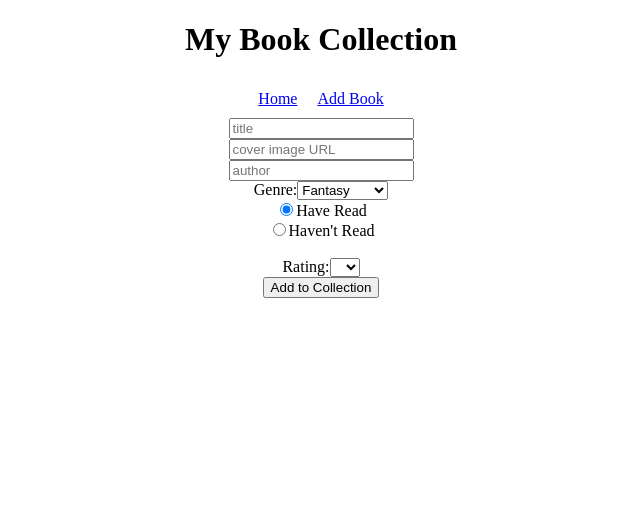
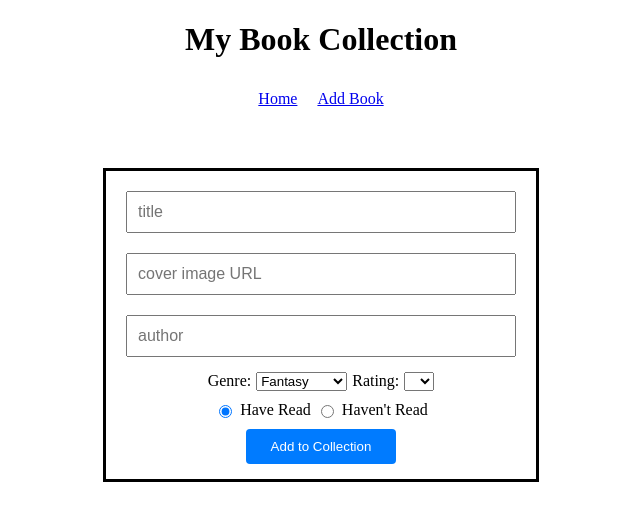
Before and after one commit to jjiang95/phase-2-final-project, a React (Create React App) app: page /new in a window 1280 px wide. Shown: the top 520 px of the page, without its empty margins (319-959 px from the left). Built offline with nearby package versions, Linux system fonts and the light colour scheme.

Commit message:
adds styling to the form and creates outline for README

```diff
--- a/db.json
+++ b/db.json
@@ -53,6 +53,15 @@
       "haveRead": false,
       "author": "James S. A. Corey",
       "id": 6
+    },
+    {
+      "title": "The Magician's Land",
+      "image": "https://m.media-amazon.com/images/I/81mXDRKYYnL._AC_UF1000,1000_QL80_.jpg",
+      "rating": 0,
+      "genre": "fantasy",
+      "haveRead": false,
+      "author": "Lev Grossman",
+      "id": 7
     }
   ]
 }
--- a/public/index.html
+++ b/public/index.html
@@ -2,7 +2,7 @@
 <html lang="en">
   <head>
     <meta charset="utf-8" />
-    <link rel="icon" href="%PUBLIC_URL%/favicon.ico" />
+    <link rel="icon" href="📗" />
     <meta name="viewport" content="width=device-width, initial-scale=1" />
     <meta name="theme-color" content="#000000" />
     <meta
--- a/src/components/AddBook.js
+++ b/src/components/AddBook.js
@@ -55,15 +55,13 @@ function AddBook() {
     }
 
     return (
-        <div>
-            <form onSubmit={handleSubmit}>
-                <input onChange={handleTitleChange} value={title} type="text" name="title" placeholder="title"></input>
-                <br></br>
-                <input onChange={handleImgChange} value={image} type="text" name="image" placeholder="cover image URL"></input>
-                <br></br>
-                <input onChange={handleAuthorChange} value={author} type="text" name="author" placeholder="author"></input>
-                <br></br>
-                <label htmlFor="genre">Genre:</label>
+        <div className="form-container">
+            <form className="form" onSubmit={handleSubmit}>
+                <input className="text-input" onChange={handleTitleChange} value={title} type="text" name="title" placeholder="title"></input>
+                <input className="text-input" onChange={handleImgChange} value={image} type="text" name="image" placeholder="cover image URL"></input>
+                <input className="text-input" onChange={handleAuthorChange} value={author} type="text" name="author" placeholder="author"></input>
+                <div className="genre-rating-container">
+                    <label className="label" htmlFor="genre">Genre:</label>
                     <select onChange={handleGenreChange} name="genre">
                         <option value="fantasy">Fantasy</option>
                         <option value="sci-fi">Sci-Fi</option>
@@ -72,13 +70,7 @@ function AddBook() {
                         <option value="mystery">Mystery</option>
                         <option value="other">Other</option>
                     </select>
-                <br></br>
-                <input onChange={handleHaveRead} value="true" name="have-read" type="radio" checked={haveRead}/>
-                <label>Have Read</label><br></br>
-                <input onChange={handleHaveRead} value="false" name="have-read" type="radio" checked={!haveRead}/>
-                <label>Haven't Read</label><br></br>
-                <br></br>
-                <label htmlFor="rating">Rating:</label>
+                    <label className="label" htmlFor="rating">Rating:</label>
                     <select onChange={handleRatingChange} name="rating">
                         <option value="0"></option>
                         <option value="5">5</option>
@@ -87,8 +79,14 @@ function AddBook() {
                         <option value="2">2</option>
                         <option value="1">1</option>
                     </select>
-                <br></br>
-                <input value="Add to Collection" name="submit" type="submit"/>
+                </div>
+                <div className="radio-group">
+                    <input className="radio"onChange={handleHaveRead} value="true" name="have-read" type="radio" checked={haveRead}/>
+                    <label className="label">Have Read</label>
+                    <input className="radio" onChange={handleHaveRead} value="false" name="have-read" type="radio" checked={!haveRead}/>
+                    <label className="label">Haven't Read</label>
+                </div>
+                <input className="submit" value="Add to Collection" name="submit" type="submit"/>
             </form>
         </div>
     )
--- a/src/components/BookDetails.js
+++ b/src/components/BookDetails.js
@@ -16,12 +16,20 @@ function BookDetails() {
         return <span>Loading...</span>
     }
 
+    const rating = [];
+    for (let i=0; i < book.rating; i++) {
+        rating.push("⭐")
+    }
+
     return (
         <div>
             <img src={book.image}/>
-            <h1>{book.title}</h1>
-            <h2>Author: {book.author}</h2>
-            <p></p>
+            <h1>{book.title.toUpperCase()}</h1>
+            <h2>{book.author.toUpperCase()}</h2>
+            <h3>Genre: {book.genre.toUpperCase()}</h3>
+            <h3>Have Read: {book.haveRead ? "✅" : "❌"}</h3>
+            <h3>Rating: {book.rating === 0 ? "--" : rating}</h3>
+            <button>Edit</button>
         </div>
     )
 }
--- a/src/index.css
+++ b/src/index.css
@@ -37,3 +37,57 @@ img {
   display:block;
   padding:10px;
 }
+
+.form {
+  display:flex;
+  flex-direction:column;
+  row-gap:10px;
+}
+
+.form-container {
+  width:400px;
+  height:auto;
+  margin:50px auto;
+  row-gap:10px;
+  border: 3px solid black;
+  padding:15px;
+
+}
+
+.genre-rating-container {
+  display:flex;
+  gap:5px;
+  margin:auto;
+}
+
+.radio-group {
+  display:flex;
+  gap:5px;
+  margin:auto;
+}
+
+.submit {
+  padding: 10px 20px;
+  background-color: #007bff;
+  color: #fff;
+  border: none;
+  border-radius: 4px;
+  cursor: pointer;
+  width:150px;
+  margin:auto;
+  text-align:center;
+}
+
+.submit:hover {
+  background-color: #0056b3;
+}
+
+.text-input {
+  padding:10px;
+  margin:5px;
+  font-size:16px
+}
+
+.label {
+  font-size:16px;
+}
```
Also changed, not shown: 1 other file (tests, documents, lock files or other folders). Lines whose indentation alone changed are shown as unchanged.
